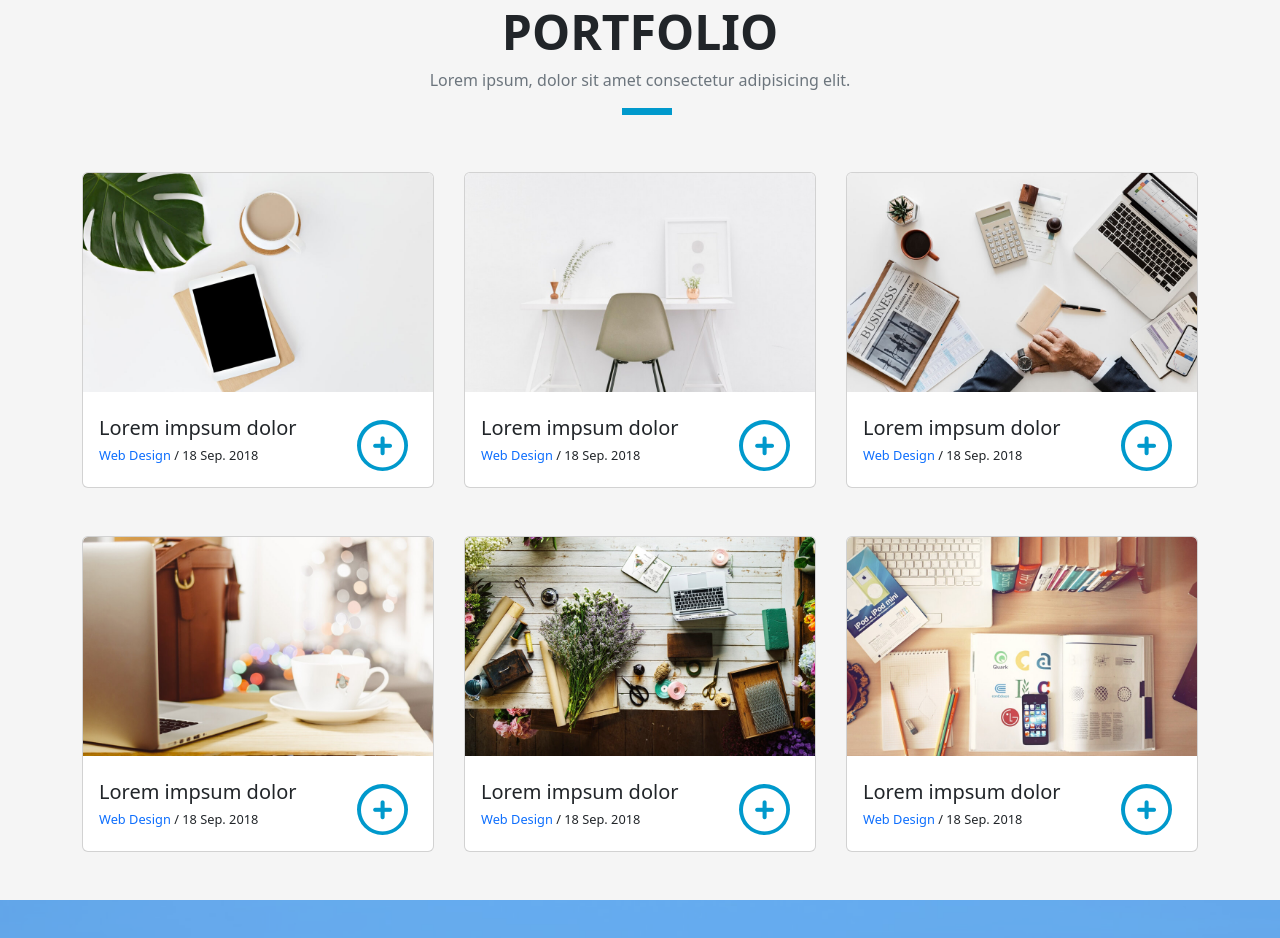
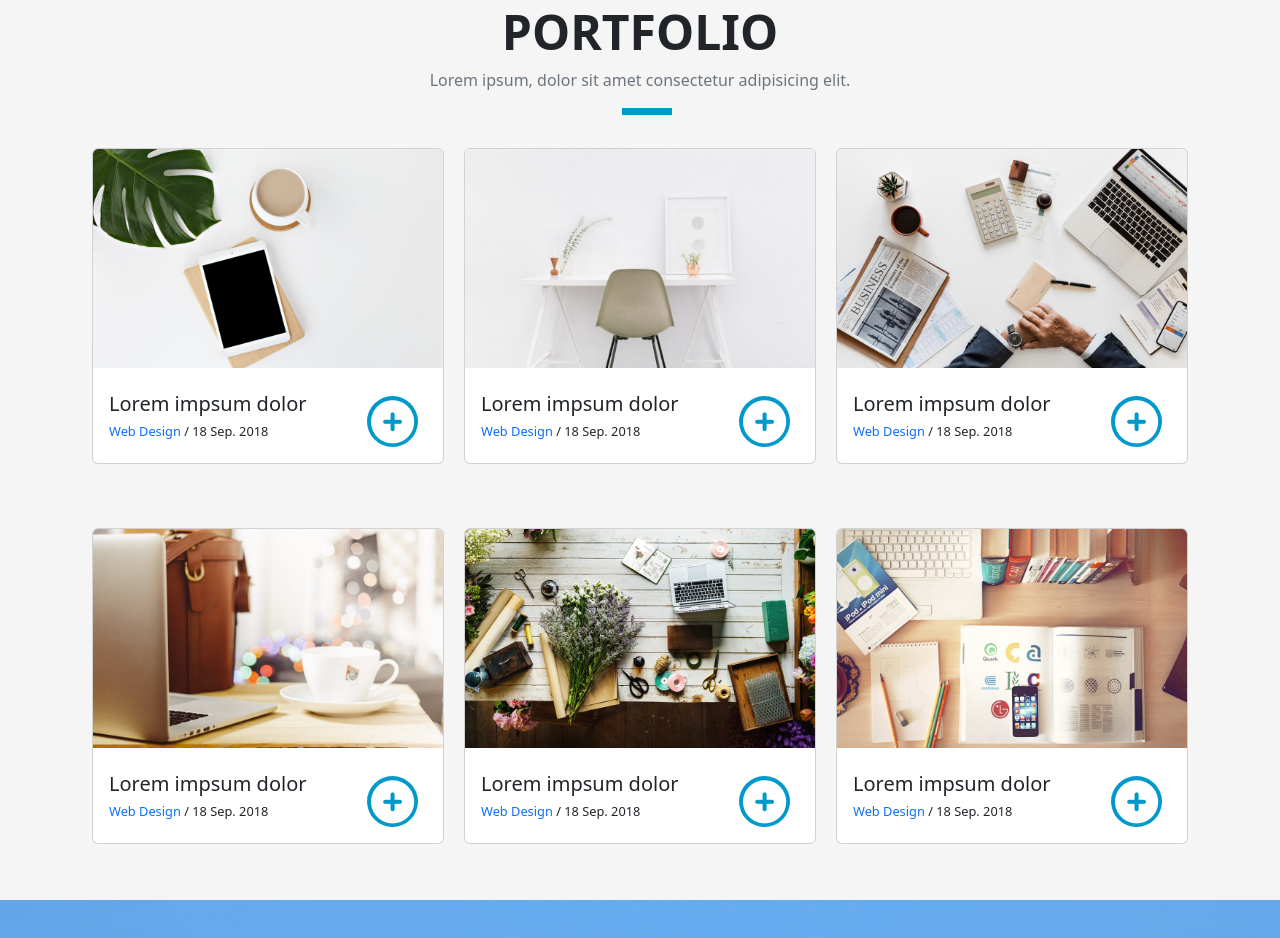
Before and after one commit to el-3agamy/bootstrap-project, a plain HTML site: page index.html in a window 1280 px wide. Shown: the part 3035-3973 px from the top of the page. Drawn offline with nearby package versions, Linux system fonts and the light colour scheme; files whose address does not match are found by name.

Commit message:
enhance responsive

```diff
--- a/index.html
+++ b/index.html
@@ -20,9 +20,9 @@
   <nav class="navbar navbar-expand-lg fixed-top ">
     <div class="container  ">
       <a class="navbar-brand text-white fs-3 fw-medium" href="">DevFolio</a>
-      <button class="navbar-toggler" type="button" data-bs-toggle="collapse" data-bs-target="#navbarSupportedContent"
+      <button class="navbar-toggler bg-body" type="button" data-bs-toggle="collapse" data-bs-target="#navbarSupportedContent"
         aria-controls="navbarSupportedContent" aria-expanded="false" aria-label="Toggle navigation">
-        <span class="navbar-toggler-icon"></span>
+        <span class="navbar-toggler-icon  text-warning"></span>
       </button>
       <div class="collapse navbar-collapse  " id="navbarSupportedContent">
         <ul class="navbar-nav ms-auto mb-2 mb-lg-0 fs-6 fw-medium ">
@@ -389,9 +389,9 @@
       <h2 class="fa-3x fw-bold text-uppercase ">Portfolio</h2>
       <p class="text-secondary">Lorem ipsum, dolor sit amet consectetur adipisicing elit.</p>
     </div>
-    <div class="container d-flex flex-wrap  justify-content-lg-between row-gap-lg-5 marg">
-      <div class="card card-portfolio h-100 " style="width: 22rem;">
-        <div class="card_img">
+    <div class="container d-flex flex-wrap  justify-content-lg-between row-gap-lg-5 ">
+      <div class="card card-portfolio h-100 mx-auto my-2" style="width: 22rem;">
+        <div class="card_img ">
           <img src="./img/work-1.jpg" class="card-img-top" alt="...">
         </div>
         <div class="card-body">
@@ -410,7 +410,7 @@
 
         </div>
       </div>
-      <div class="card card-portfolio h-100" style="width: 22rem;">
+      <div class="card card-portfolio h-100 mx-auto my-2" style="width: 22rem;">
         <div class="card_img">
           <img src="./img/work-2.jpg" class="card-img-top" alt="...">
         </div>
@@ -430,7 +430,7 @@
 
         </div>
       </div>
-      <div class="card card-portfolio h-100" style="width: 22rem;">
+      <div class="card card-portfolio h-100 mx-auto my-2" style="width: 22rem;">
         <div class="card_img">
           <img src="./img/work-3.jpg" class="card-img-top" alt="...">
         </div>
@@ -450,7 +450,7 @@
 
         </div>
       </div>
-      <div class="card card-portfolio h-100" style="width: 22rem;">
+      <div class="card card-portfolio h-100 mx-auto my-2" style="width: 22rem;">
         <div class="card_img">
           <img src="./img/work-4.jpg" class="card-img-top" alt="...">
         </div>
@@ -470,7 +470,7 @@
 
         </div>
       </div>
-      <div class="card card-portfolio h-100" style="width: 22rem;">
+      <div class="card card-portfolio h-100 mx-auto my-2" style="width: 22rem;">
         <div class="card_img">
           <img src="./img/work-5.jpg" class="card-img-top" alt="...">
         </div>
@@ -490,7 +490,7 @@
 
         </div>
       </div>
-      <div class="card card-portfolio h-100" style="width: 22rem;">
+      <div class="card card-portfolio h-100 mx-auto my-2" style="width: 22rem;">
         <div class="card_img">
           <img src="./img/work-6.jpg" class="card-img-top" alt="...">
         </div>
```
